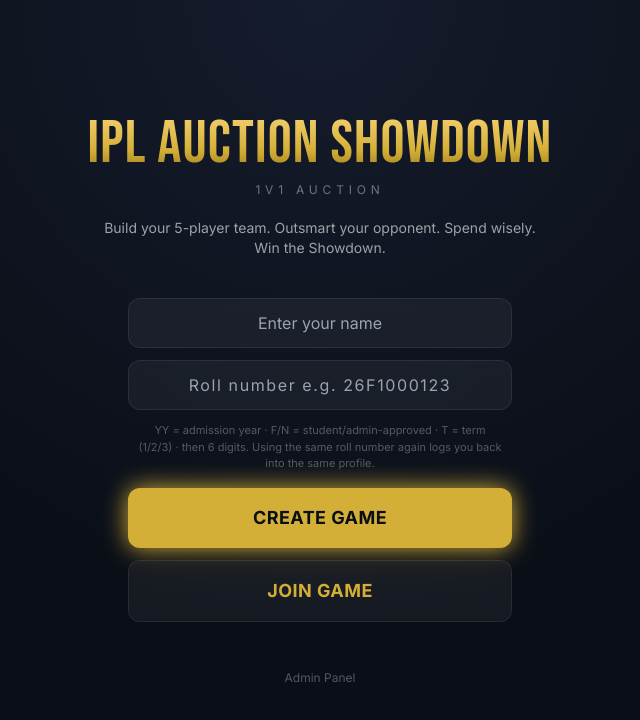
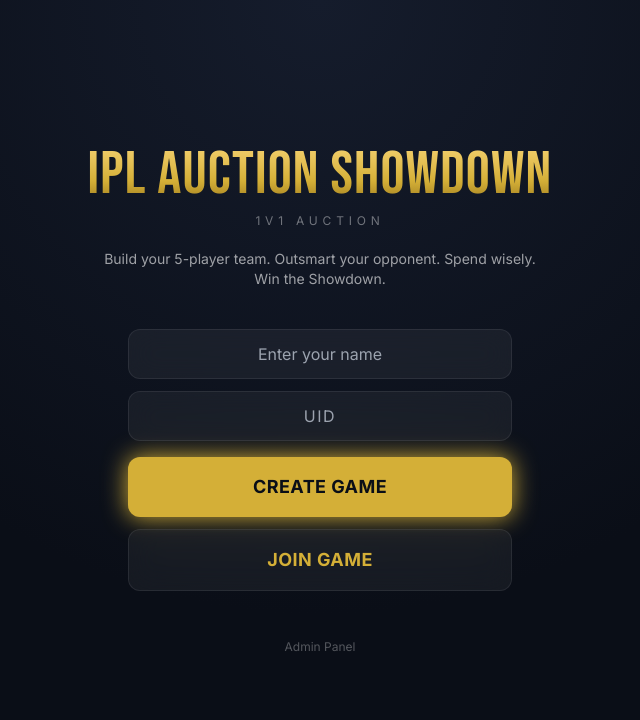
Before and after one commit to aryannone/IPL-AUCTION-SHOWDOWN, a React (Vite) app in the folder frontend/: page / in a window 1280 px wide. Shown: the top 720 px of the page, without its empty margins (320-960 px from the left). Built offline with nearby package versions, Linux system fonts and the light colour scheme; no server answers.

Commit message:
Home.jsx

```diff
--- a/frontend/src/pages/Home.jsx
+++ b/frontend/src/pages/Home.jsx
@@ -21,7 +21,7 @@
     if (!name.trim()) throw new Error('Enter your name first.');
     const roll = rollNumber.trim().toUpperCase();
     if (!ROLL_NUMBER_REGEX.test(roll)) {
-      throw new Error('Roll number must be in the format YYFTxxxxxx, e.g. 26F1000123 (F = student, N = admin-approved, T = 1/2/3).');
+      throw new Error('UID must be in the format YYFTxxxxxx, e.g. 26F1000123 (F = student, N = admin-approved, T = 1/2/3).');
     }
     await register(name.trim(), roll);
     return localStorage.getItem('p26_token');
@@ -84,14 +84,10 @@
           <input
             value={rollNumber}
             onChange={(e) => setRollNumber(e.target.value.toUpperCase())}
-            placeholder="Roll number e.g. 26F1000123"
+            placeholder="UID"
             maxLength={10}
             className="w-full glass rounded-xl px-4 py-3 text-center tracking-widest outline-none focus:ring-1 focus:ring-gold"
           />
-          <div className="text-[11px] text-white/30 text-center px-2">
-            YY = admission year · F/N = student/admin-approved · T = term (1/2/3) · then 6 digits.
-            Using the same roll number again logs you back into the same profile.
-          </div>
         </div>
       )}
 
```
